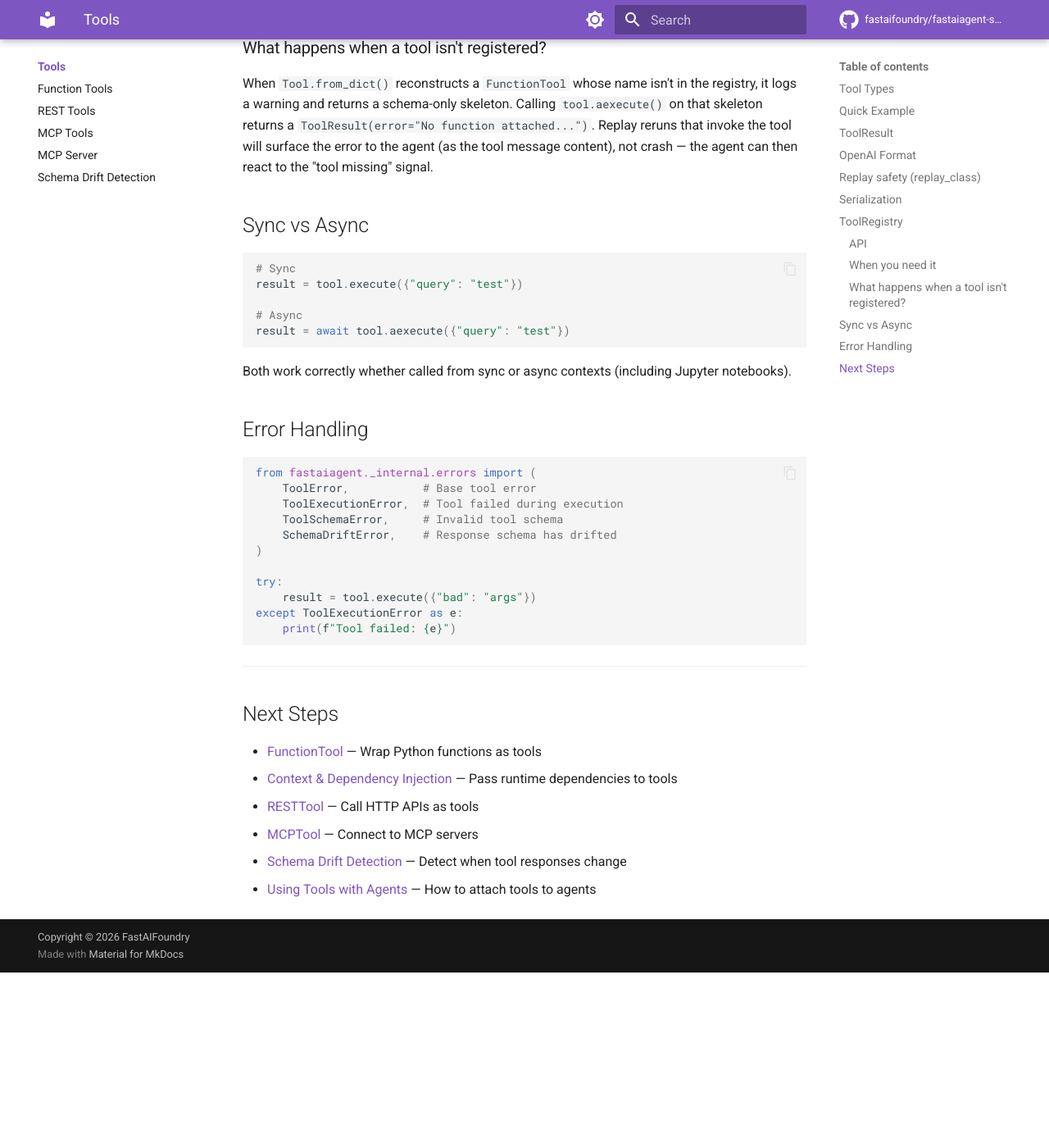
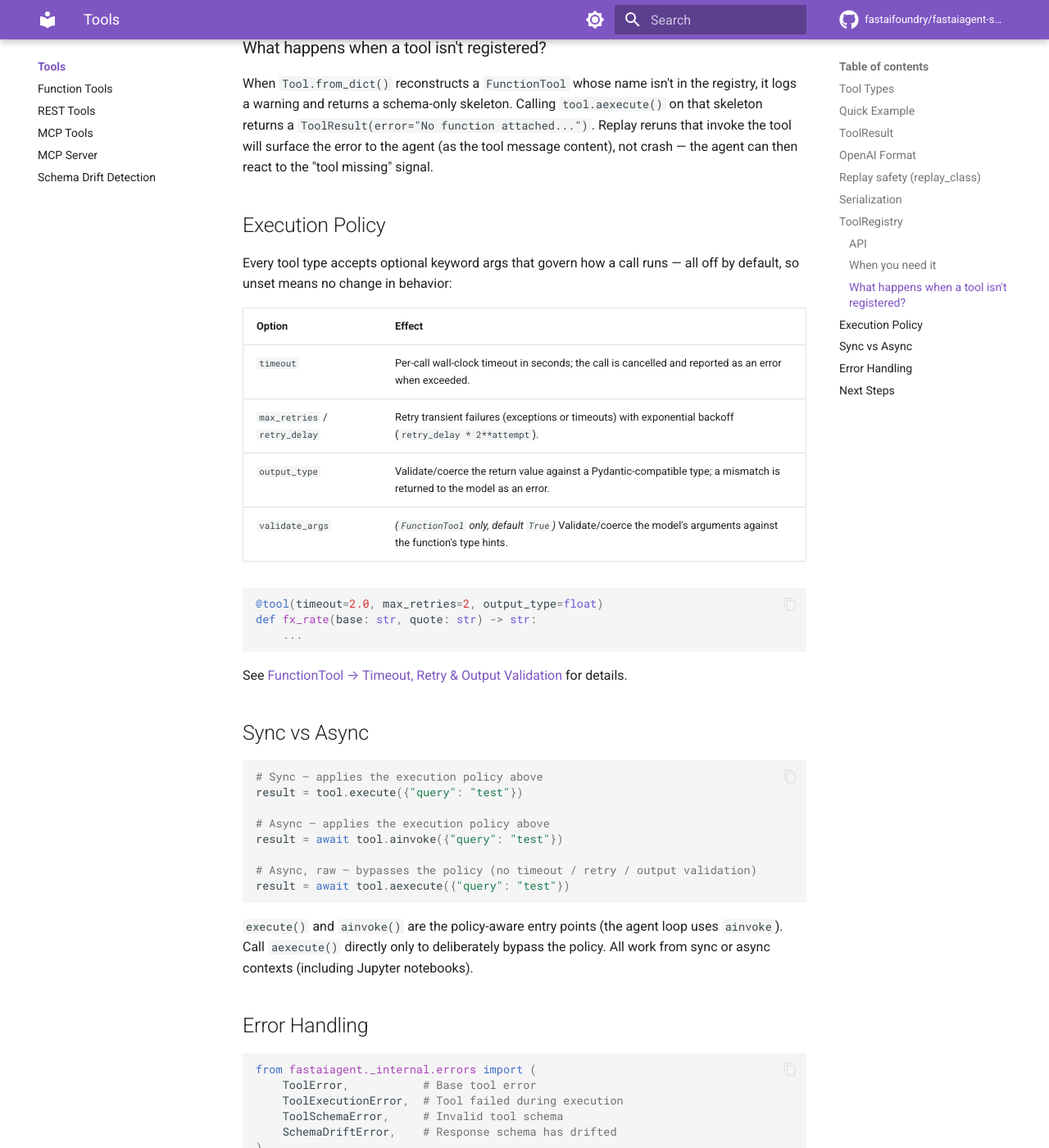
Before and after one commit to fastaifoundry/fastaiagent-sdk, an MkDocs documentation site: the page built from docs/tools/index.md, in a window 1280 px wide and 1400 px high, scrolled down 4701 px. Shown: the whole window at 82% size. Built offline with MkDocs 1.6.1 and Material for MkDocs 9.7.7, drawn with Linux system fonts in a browser that asks for light colours; comment, search, counter and statistics services are not loaded; before the commit the page ends 5887 px from its top, so only the background shows below that.

Commit message:
fix(tools): catch asyncio.TimeoutError for py3.10 + finish tool docs
- ainvoke: on Python 3.10 asyncio.wait_for raises asyncio.TimeoutError,
  a distinct class from builtin TimeoutError (aliased only in 3.11+).
  Catch both so per-tool timeouts are reported uniformly across versions
  (fixes the test-matrix failure on 3.10).
- docs: add Execution Policy section to tools overview; document
  ainvoke vs aexecute; list example 90 in examples/README.

Co-Authored-By: Claude Opus 4.8 (1M context) <noreply@anthropic.com>

````diff
--- a/docs/tools/index.md
+++ b/docs/tools/index.md
@@ -178,17 +178,42 @@ You generally do not need to touch `ToolRegistry` directly — auto-registration
 
 When `Tool.from_dict()` reconstructs a `FunctionTool` whose name isn't in the registry, it logs a warning and returns a schema-only skeleton. Calling `tool.aexecute()` on that skeleton returns a `ToolResult(error="No function attached...")`. Replay reruns that invoke the tool will surface the error to the agent (as the tool message content), not crash — the agent can then react to the "tool missing" signal.
 
+## Execution Policy
+
+Every tool type accepts optional keyword args that govern how a call runs — all
+off by default, so unset means no change in behavior:
+
+| Option | Effect |
+|--------|--------|
+| `timeout` | Per-call wall-clock timeout in seconds; the call is cancelled and reported as an error when exceeded. |
+| `max_retries` / `retry_delay` | Retry transient failures (exceptions or timeouts) with exponential backoff (`retry_delay * 2**attempt`). |
+| `output_type` | Validate/coerce the return value against a Pydantic-compatible type; a mismatch is returned to the model as an error. |
+| `validate_args` | *(`FunctionTool` only, default `True`)* Validate/coerce the model's arguments against the function's type hints. |
+
+```python
+@tool(timeout=2.0, max_retries=2, output_type=float)
+def fx_rate(base: str, quote: str) -> str:
+    ...
+```
+
+See [FunctionTool → Timeout, Retry & Output Validation](function-tools.md#timeout-retry-output-validation) for details.
+
 ## Sync vs Async
 
 ```python
-# Sync
+# Sync — applies the execution policy above
 result = tool.execute({"query": "test"})
 
-# Async
+# Async — applies the execution policy above
+result = await tool.ainvoke({"query": "test"})
+
+# Async, raw — bypasses the policy (no timeout / retry / output validation)
 result = await tool.aexecute({"query": "test"})
 ```
 
-Both work correctly whether called from sync or async contexts (including Jupyter notebooks).
+`execute()` and `ainvoke()` are the policy-aware entry points (the agent loop
+uses `ainvoke`). Call `aexecute()` directly only to deliberately bypass the
+policy. All work from sync or async contexts (including Jupyter notebooks).
 
 ## Error Handling
 
````
Also changed, not shown: examples/README.md (+1 -0 lines), 1 other file.
